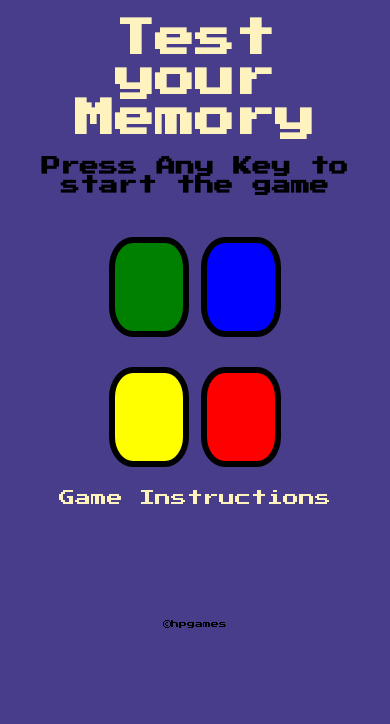
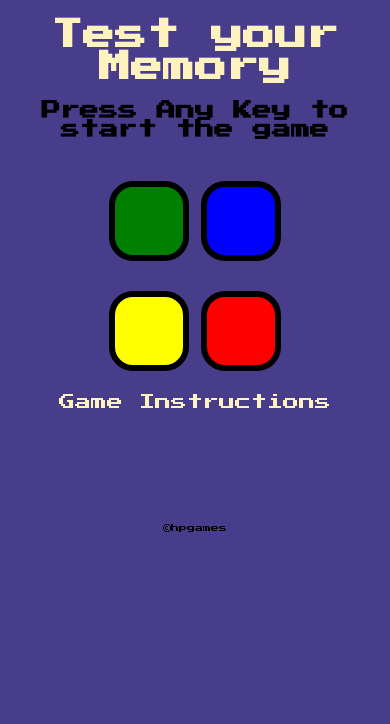
Before and after one commit to Hp4498/Memory-Game, a plain HTML site: page index.html in a window 390 px wide. Drawn offline with nearby package versions, Linux system fonts and the light colour scheme.

Commit message:
Update styles.css

```diff
--- a/styles.css
+++ b/styles.css
@@ -95,11 +95,11 @@ footer {
 
 @media screen and (max-width: 400px) {
   h1 {
-    font-size: 2.5rem;
+    font-size: 2rem;
   }
   .btn {
     margin: 30px 4px 0;
-    height: 100px;
+    height: 80px;
     width: 80px;
     border: 6px solid black;
     border-radius: 30%;
```
